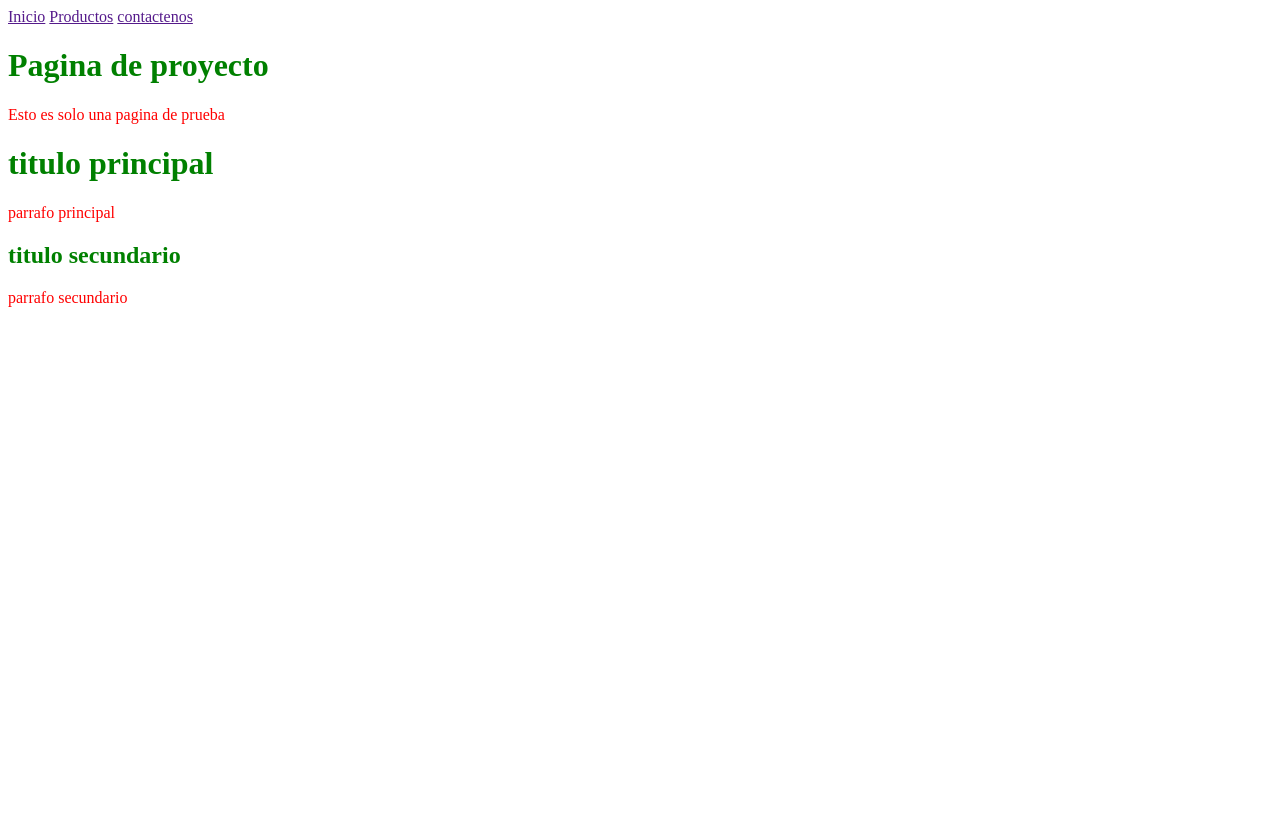
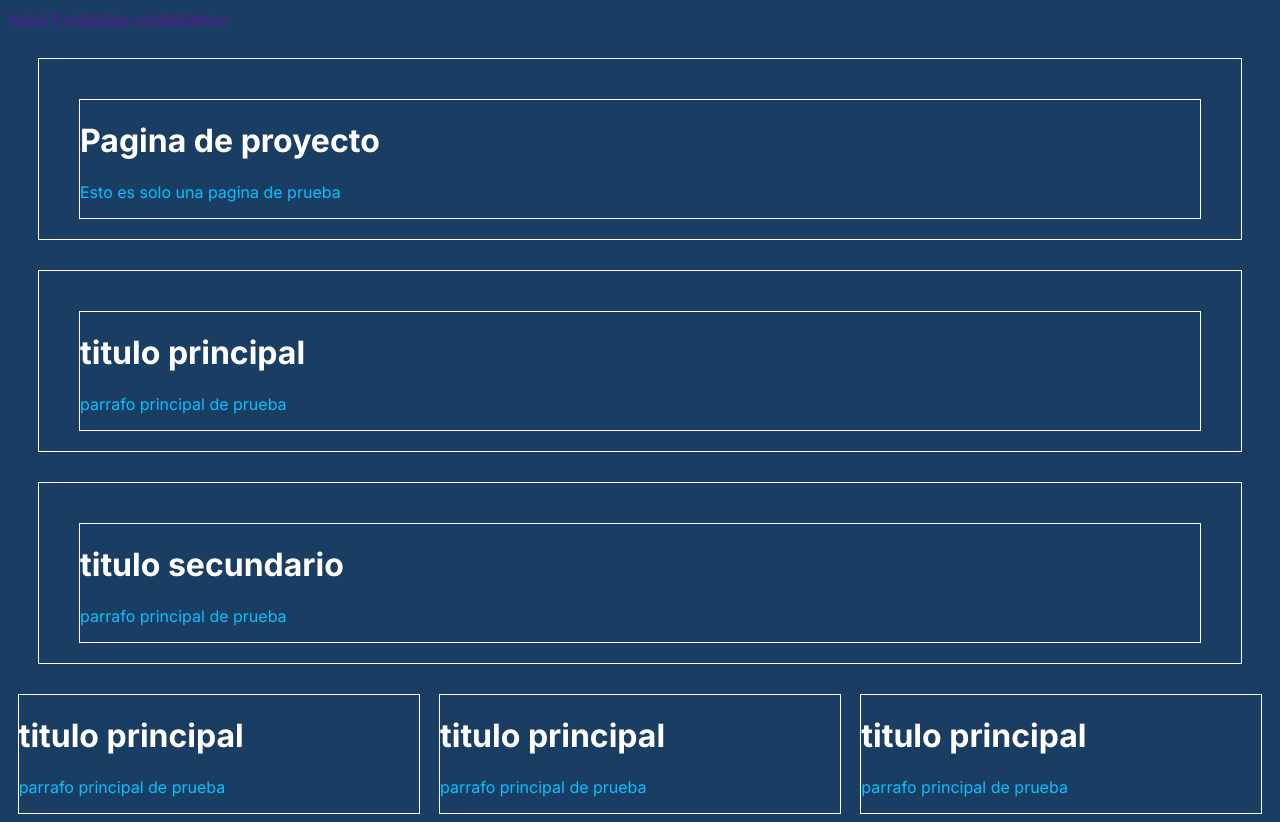
Before and after one commit to leandro232323/talentoTech_proyectos, a plain HTML site: page clase_practica_30Oct2025/index.html in a window 1280 px wide. Before the commit the page ends 800 px from the top, so only its background shows below. Drawn offline with Linux system fonts and the light colour scheme.

Commit message:
cambios en index.html

```diff
--- a/clase_practica_30Oct2025/index.html
+++ b/clase_practica_30Oct2025/index.html
@@ -6,6 +6,7 @@
     <meta name="viewport" content="width=device-width, initial-scale=1.0">
     <title>Document</title>
     <link rel="stylesheet" href="style.css">
+    <link href="https://fonts.googleapis.com/css2?family=Inter:wght@400;500;600;700&display=swap" rel="stylesheet">
 </head>
 
 <body>
@@ -14,19 +15,41 @@
     <a href="">Productos</a>
     <a href="">contactenos</a>
 
-    <div>
-        <h1 class="principal" id="titulo1">Pagina de proyecto</h1>
-        <p class="parrafo">Esto es solo una pagina de prueba</p>
+    <div class="contenedor">
+        <div class="contenido">
+            <h1 class="principal" id="titulo1">Pagina de proyecto</h1>
+            <p class="parrafo">Esto es solo una pagina de prueba</p>
+        </div>
     </div>
 
-    <div>
-        <h1 class="principal" id="titulo1">titulo principal</h1>
-        <p class="parrafo">parrafo principal</p>
+    <div class="contenedor">
+        <div class="contenido">
+            <h1 class="principal" id="titulo1">titulo principal</h1>
+            <p class="parrafo">parrafo principal de prueba</p>
+        </div>
     </div>
 
-    <div>
-        <h2 class="principal" id="titulo1">titulo secundario</h2>
-        <p class="parrafo">parrafo secundario</p>
+    <div class="contenedor">
+        <div class="contenido">
+            <h1 class="principal" id="titulo1">titulo secundario</h1>
+            <p class="parrafo">parrafo principal de prueba</p>
+        </div>
+    </div>
+
+
+    <div class="contenedorSecundario">
+        <div class="contenidoDos">
+            <h1 class="principal" id="titulo1">titulo principal</h1>
+            <p class="parrafo">parrafo principal de prueba</p>
+        </div>
+        <div class="contenidoDos">
+            <h1 class="principal" id="titulo1">titulo principal</h1>
+            <p class="parrafo">parrafo principal de prueba</p>
+        </div>
+        <div class="contenidoDos">
+            <h1 class="principal" id="titulo1">titulo principal</h1>
+            <p class="parrafo">parrafo principal de prueba</p>
+        </div>
     </div>
 
 </body>
--- a/clase_practica_30Oct2025/style.css
+++ b/clase_practica_30Oct2025/style.css
@@ -1,13 +1,37 @@
 
 body{
-    background-color: white;
+    background-color: #1A3D64;
+    font-family: 'Inter', sans-serif;
 }
 
 
 .principal{
-    color: green;
+    color: white;
 }
 
 .parrafo{
-    color: red;
+    color: #08C2FF;
 }
+
+.contenedor{
+    width: cover;
+    height: 100px;
+    margin: 30px;
+    padding: 40px;
+    border: 1px solid white;
+}
+
+.contenido{
+    border: 1px solid white;
+}
+
+
+.contenedorSecundario{
+    display: flex;
+    justify-content: space-around;
+}
+
+.contenidoDos{
+    width: 400px;
+    border: 1px solid white;
+}
```
